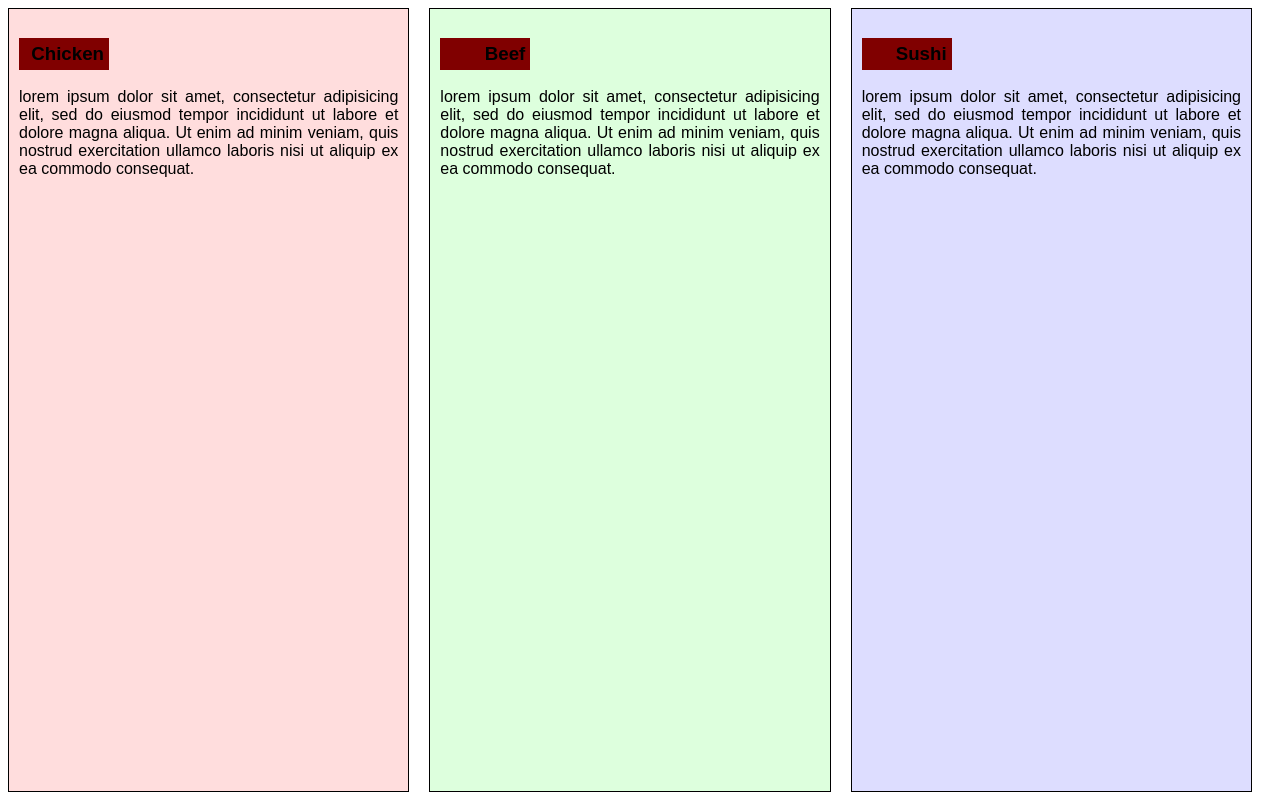
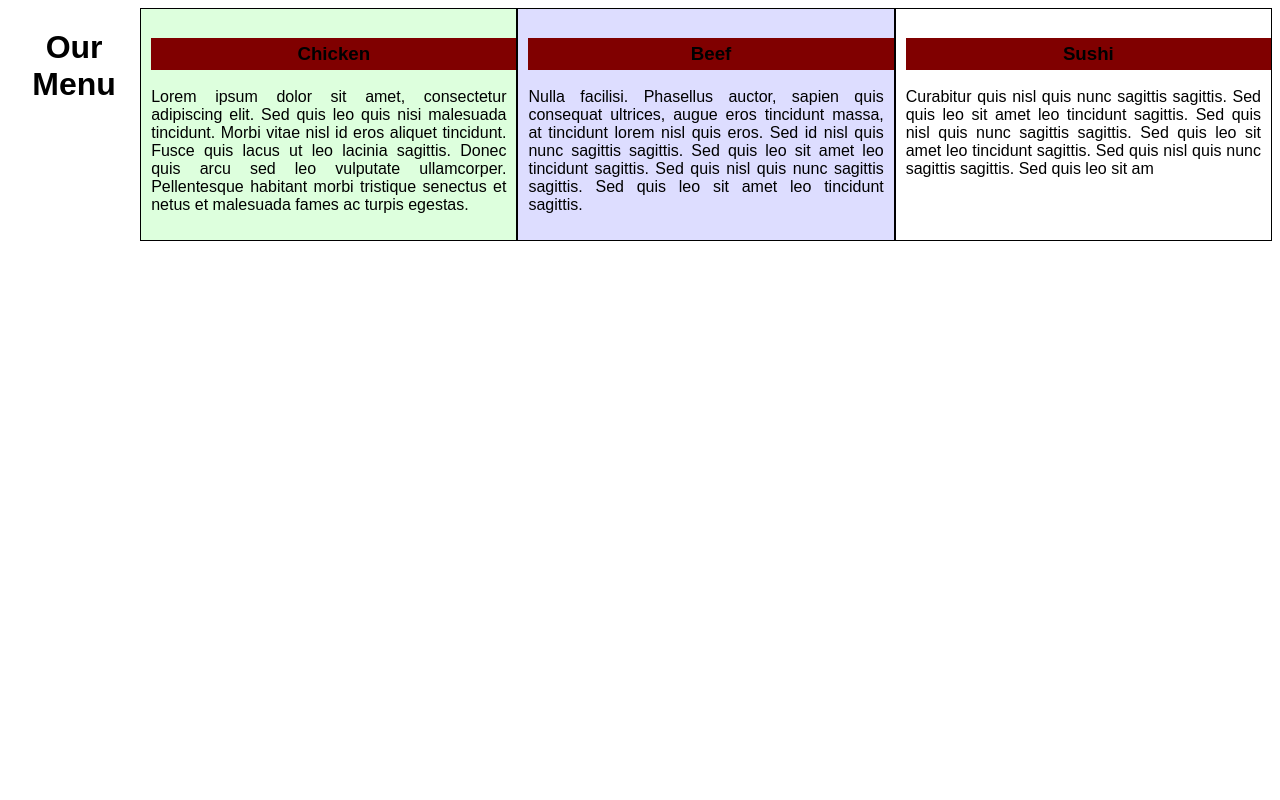
Before and after one commit to qaswarsarfraz/module-2, a plain HTML site: page index.html in a window 1280 px wide. Drawn offline with Linux system fonts and the light colour scheme.

Commit message:
Update index.html

```diff
--- a/index.html
+++ b/index.html
@@ -1,22 +1,23 @@
+<!DOCTYPE html>
 <html>
 <head>
 <style>
 body {
     font-family: Arial, sans-serif;
     display: flex; /* Aligns the menu items in a row */
+    justify-content: space-between; /* Adds space between the menu items */
 }
 
 .menu-item {
     border: 1px solid black; /* Adds border around the div */
     padding: 10px; /* Adds space inside the box */
-    margin-right: 20px; /* Adds space between boxes */
     width: calc(100% / 3 - 20px); /* Distributes the width evenly among the boxes */
 }
 
 .menu-item h3 {
-    text-align: right; /* Aligns the heading to the right */
+    text-align: center; /* Aligns the heading to the center */
     background-color: maroon;
-  width:80px;/* Adds a background color to the heading */
+    width:100%; /* Makes the heading full width */
     padding: 5px; /* Adds some space around the heading */
 }
 
@@ -42,17 +43,18 @@ body {
 </style>
 </head>
 <body>
+    <h1 style="text-align:center">Our Menu</h1>
     <div class="menu-item">
         <h3>Chicken</h3>
-    <p>lorem ipsum dolor sit amet, consectetur adipisicing elit, sed do eiusmod tempor incididunt ut labore et dolore magna aliqua. Ut enim ad minim veniam, quis nostrud exercitation ullamco laboris nisi ut aliquip ex ea commodo consequat.</p>
+        <p>Lorem ipsum dolor sit amet, consectetur adipiscing elit. Sed quis leo quis nisi malesuada tincidunt. Morbi vitae nisl id eros aliquet tincidunt. Fusce quis lacus ut leo lacinia sagittis. Donec quis arcu sed leo vulputate ullamcorper. Pellentesque habitant morbi tristique senectus et netus et malesuada fames ac turpis egestas.</p>
     </div>
     <div class="menu-item">
         <h3>Beef</h3>
-    <p>lorem ipsum dolor sit amet, consectetur adipisicing elit, sed do eiusmod tempor incididunt ut labore et dolore magna aliqua. Ut enim ad minim veniam, quis nostrud exercitation ullamco laboris nisi ut aliquip ex ea commodo consequat.</p>
+        <p>Nulla facilisi. Phasellus auctor, sapien quis consequat ultrices, augue eros tincidunt massa, at tincidunt lorem nisl quis eros. Sed id nisl quis nunc sagittis sagittis. Sed quis leo sit amet leo tincidunt sagittis. Sed quis nisl quis nunc sagittis sagittis. Sed quis leo sit amet leo tincidunt sagittis.</p>
     </div>
     <div class="menu-item">
         <h3>Sushi</h3>
-    <p>lorem ipsum dolor sit amet, consectetur adipisicing elit, sed do eiusmod tempor incididunt ut labore et dolore magna aliqua. Ut enim ad minim veniam, quis nostrud exercitation ullamco laboris nisi ut aliquip ex ea commodo consequat.</p>
+        <p>Curabitur quis nisl quis nunc sagittis sagittis. Sed quis leo sit amet leo tincidunt sagittis. Sed quis nisl quis nunc sagittis sagittis. Sed quis leo sit amet leo tincidunt sagittis. Sed quis nisl quis nunc sagittis sagittis. Sed quis leo sit am
     </div>
 </body>
 </html>
```
Lines whose indentation alone changed are shown as unchanged.
